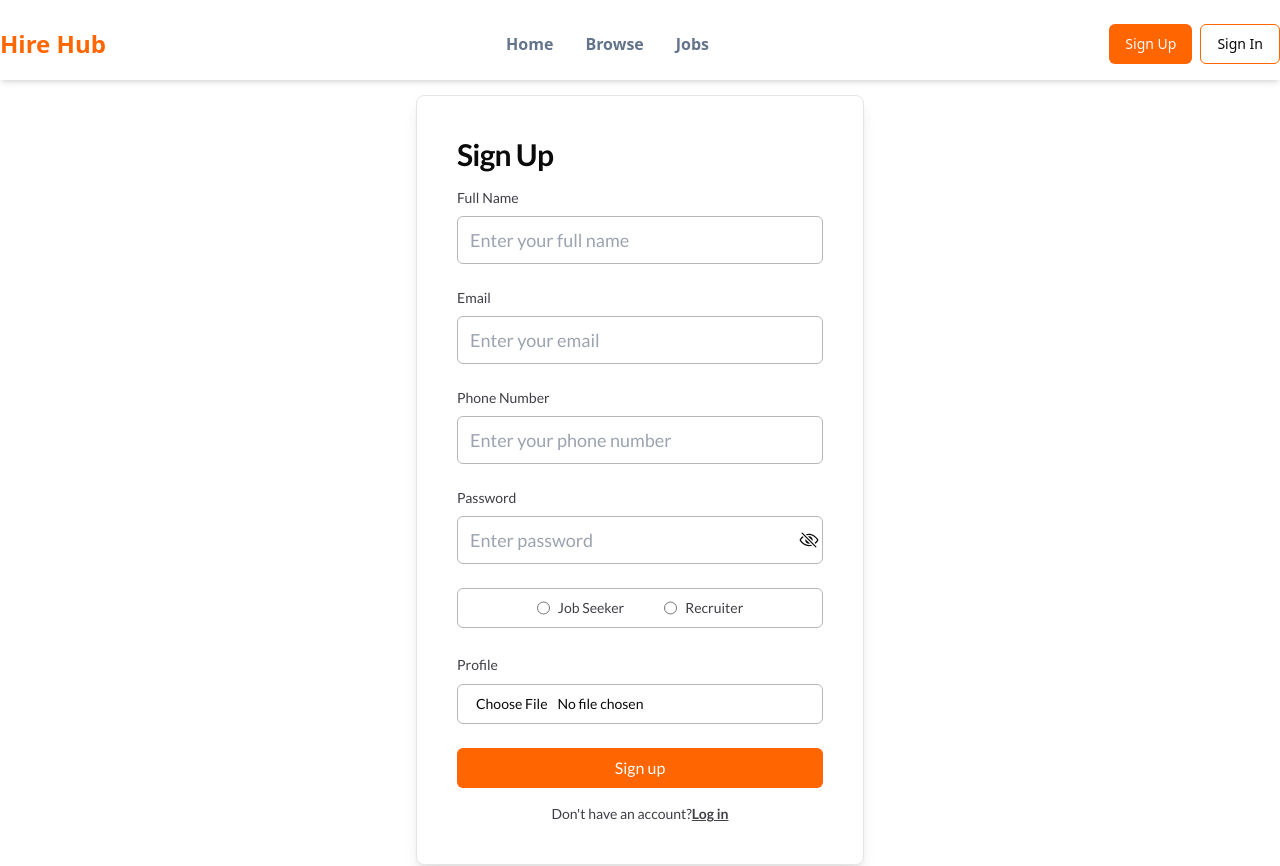
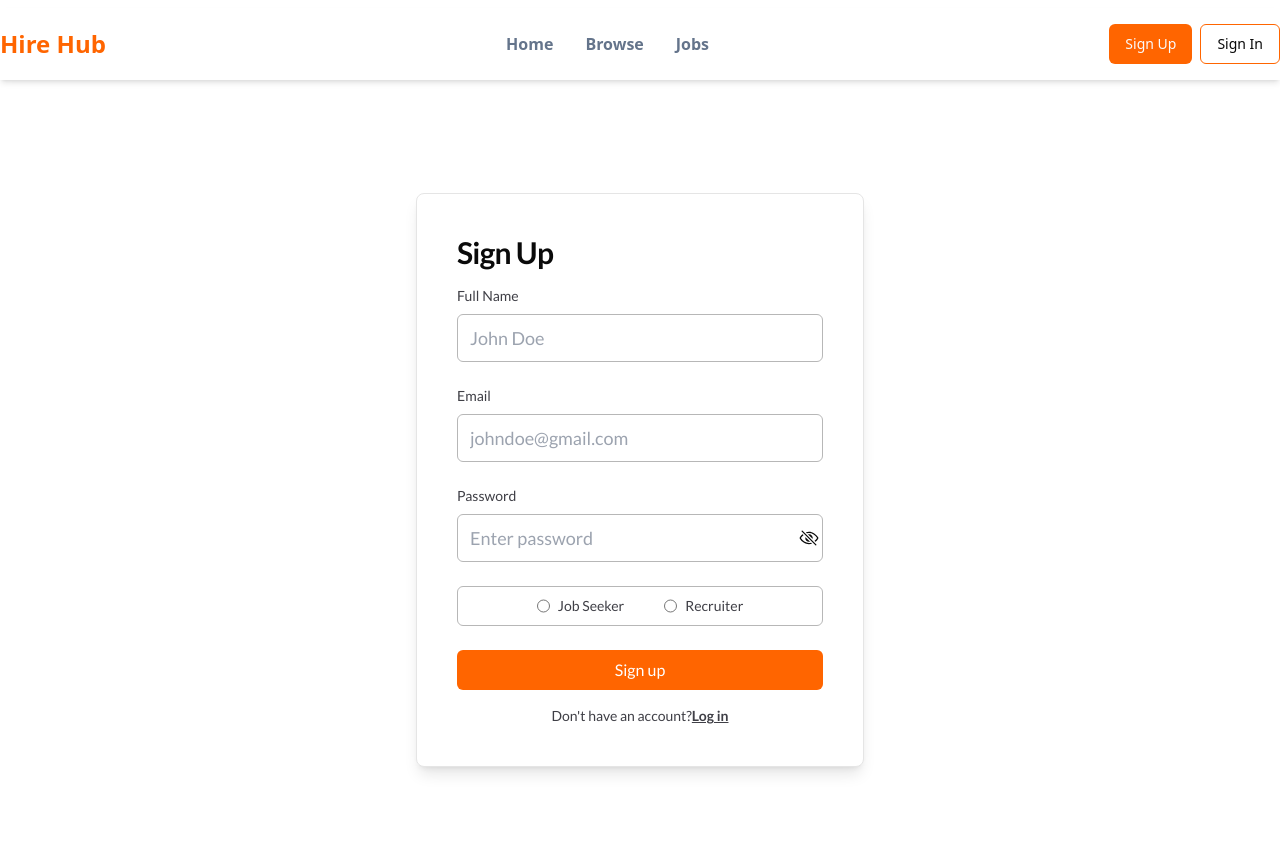
Before and after one commit to sakibhasansufi/hire-hub, a React (Vite) app in the folder frontend/: page /signUp in a window 1280 px wide. Shown: the top 866 px of the page. Built offline with nearby package versions, Linux system fonts and the light colour scheme.

Commit message:
make some modification in signup and update user page

```diff
--- a/frontend/src/pages/auth/Login.jsx
+++ b/frontend/src/pages/auth/Login.jsx
@@ -11,6 +11,7 @@ import { useDispatch, useSelector } from "react-redux";
 import { setLoading, setUser } from "@/redux/authSlice";
 import { Loader2 } from "lucide-react";
 import { USER_API_END_POINT } from "@/components/utils/constant";
+import { Helmet } from "react-helmet-async";
 
 
 const Login = () => {
@@ -52,6 +53,9 @@ const Login = () => {
     }
     return (
         <section className="min-h-screen flex items-center font-lato">
+            <Helmet>
+                <title>Log in</title>
+            </Helmet>
             <div className="mx-auto w-full max-w-md space-y-4 rounded-lg border bg-white p-7 shadow-lg sm:p-10 dark:border-zinc-700 dark:bg-zinc-900">
                 <h1 className="text-3xl font-semibold tracking-tight">Log in</h1>
 
--- a/frontend/src/pages/auth/SignUp.jsx
+++ b/frontend/src/pages/auth/SignUp.jsx
@@ -11,6 +11,7 @@ import { useDispatch, useSelector } from "react-redux";
 import { setLoading } from "@/redux/authSlice";
 import { Loader2 } from "lucide-react";
 import { USER_API_END_POINT } from "@/components/utils/constant";
+import { Helmet } from "react-helmet-async";
 
 
 const SignUp = () => {
@@ -23,19 +24,12 @@ const SignUp = () => {
         fullName: "",
         email: "",
         password: "",
-        phoneNumber: "",
         role: "",
-        file: ""
     })
 
     const changeEventHandler = (e) => {
         setInput({ ...input, [e.target.name]: e.target.value });
     }
-
-    const changeFileHandler = (e) => {
-        setInput({ ...input, file: e.target.files?.[0] });
-    }
-
 
     const submitHandler = async (e) => {
         e.preventDefault();
@@ -46,9 +40,6 @@ const SignUp = () => {
         formData.append("password", input.password);
         formData.append("phoneNumber", input.phoneNumber);
         formData.append("role", input.role);
-        if (input.file) {
-            formData.append("file", input.file);
-        }
         try {
             dispatch(setLoading(true));
             const res = await axios.post(`${USER_API_END_POINT}/register`, formData, {
@@ -69,6 +60,9 @@ const SignUp = () => {
 
     return (
         <section className="min-h-screen flex items-center font-lato">
+            <Helmet>
+                <title>Sign Up</title>
+            </Helmet>
             <div className="mx-auto w-full max-w-md space-y-4 rounded-lg border bg-white p-7 shadow-lg sm:p-10 dark:border-zinc-700 dark:bg-zinc-900">
                 <h1 className="text-3xl font-semibold tracking-tight">Sign Up</h1>
 
@@ -79,7 +73,7 @@ const SignUp = () => {
                         </label>
                         <input
                             className="flex h-12 w-full rounded-md border px-3 py-2 text-lg focus:border-[#FF6500] focus-visible:outline-none border-[#B7B7B7] dark:text-white dark:bg-black"
-                            placeholder="Enter your full name"
+                            placeholder="John Doe"
                             name="fullName"
                             value={input.fullName}
                             type="text"
@@ -95,26 +89,10 @@ const SignUp = () => {
                         </label>
                         <input
                             className="flex h-12 w-full rounded-md border px-3 py-2 text-lg focus:border-[#FF6500] focus-visible:outline-none border-[#B7B7B7] dark:text-white dark:bg-black "
-                            placeholder="Enter your email"
+                            placeholder="johndoe@gmail.com"
                             name="email"
                             value={input.email}
                             type="email"
-                            onChange={changeEventHandler}
-
-                        />
-                    </div>
-
-
-                    <div className="space-y-2 text-sm">
-                        <label htmlFor="username" className="block text-zinc-700 dark:text-zinc-300 font-medium">
-                            Phone Number
-                        </label>
-                        <input
-                            className="flex h-12 w-full rounded-md border px-3 py-2 text-lg focus:border-[#FF6500] focus-visible:outline-none border-[#B7B7B7] dark:text-white dark:bg-black "
-                            placeholder="Enter your phone number"
-                            name="phoneNumber"
-                            value={input.phoneNumber}
-                            type="text"
                             onChange={changeEventHandler}
 
                         />
@@ -172,21 +150,8 @@ const SignUp = () => {
 
                         </RadioGroup>
                     </div>
-
-
-                    <div>
-                        <Label className="text-sm font-medium leading-none text-zinc-700 dark:text-zinc-300 " htmlFor="password_">
-                            Profile
-                        </Label>
-                        <Input
-                            className="mt-2 border-[#B7B7B7]"
-                            accept="image/*"
-                            type="file"
-                            onChange={changeFileHandler}
-                        />
-                    </div>
                     {
-                        loading ? <button  className="rounded-md bg-[#FF6500] px-4 py-2 text-white transition-colors hover:bg-[#B7B7B7] w-full hover:text-black"><div className="flex justify-center items-center"><Loader2 className="mr-2 animate-spin h-3 w-3"/> <div>Have patience.....</div></div></button> : <button type="submit" className="rounded-md bg-[#FF6500] px-4 py-2 text-white transition-colors hover:bg-[#B7B7B7] hover:text-black w-full">Sign up</button>
+                        loading ? <button className="rounded-md bg-[#FF6500] px-4 py-2 text-white transition-colors hover:bg-[#B7B7B7] w-full hover:text-black"><div className="flex justify-center items-center"><Loader2 className="mr-2 animate-spin h-3 w-3" /> <div>Have patience.....</div></div></button> : <button type="submit" className="rounded-md bg-[#FF6500] px-4 py-2 text-white transition-colors hover:bg-[#B7B7B7] hover:text-black w-full">Sign up</button>
                     }
                 </form>
                 <p className="text-center text-sm text-zinc-700 dark:text-zinc-300">
--- a/frontend/src/pages/profile/UpdateProfileDialog.jsx
+++ b/frontend/src/pages/profile/UpdateProfileDialog.jsx
@@ -25,9 +25,9 @@ const UpdateProfileDialog = ({ open, setOpen }) => {
     const [input, setInput] = useState({
         fullName: user?.fullName || "",
         email: user?.email || "",
+        phoneNumber: user?.phoneNumber || "",
         currentPassword: user?.currentPassword || "",
         newPassword: user?.newPassword || "",
-        phoneNumber: user?.phoneNumber || "",
         bio: user?.profile?.bio || "",
         skills: user?.profile?.skills?.map(skill => skill) || "",
         file: user?.profile?.resume || ""
@@ -37,7 +37,6 @@ const UpdateProfileDialog = ({ open, setOpen }) => {
     const changeEventHandler = (e) => {
         setInput({ ...input, [e.target.name]: e.target.value });
     }
-
 
     const changeFileHandler = (e) => {
         const file = e.target.files?.[0];
@@ -125,9 +124,10 @@ const UpdateProfileDialog = ({ open, setOpen }) => {
                                 <Input
                                     id="phoneNumber"
                                     name="phoneNumber"
+                                    placeholder="01700000000"
                                     value={input.phoneNumber}
                                     onChange={changeEventHandler}
-                                    type="text"
+                                    type="number"
                                     className="col-span-3  dark:border-[#3C3D37]"
                                 />
                             </div>
@@ -164,6 +164,7 @@ const UpdateProfileDialog = ({ open, setOpen }) => {
                                 <Input
                                     id="bio"
                                     name="bio"
+                                    placeholder="I am a web developer"
                                     value={input.bio}
                                     onChange={changeEventHandler}
                                     type="text"
@@ -175,6 +176,7 @@ const UpdateProfileDialog = ({ open, setOpen }) => {
                                 <Input
                                     id="skills"
                                     name="skills"
+                                    placeholder='html,css,JavaScript'
                                     value={input.skills}
                                     onChange={changeEventHandler}
                                     type="text"
```
